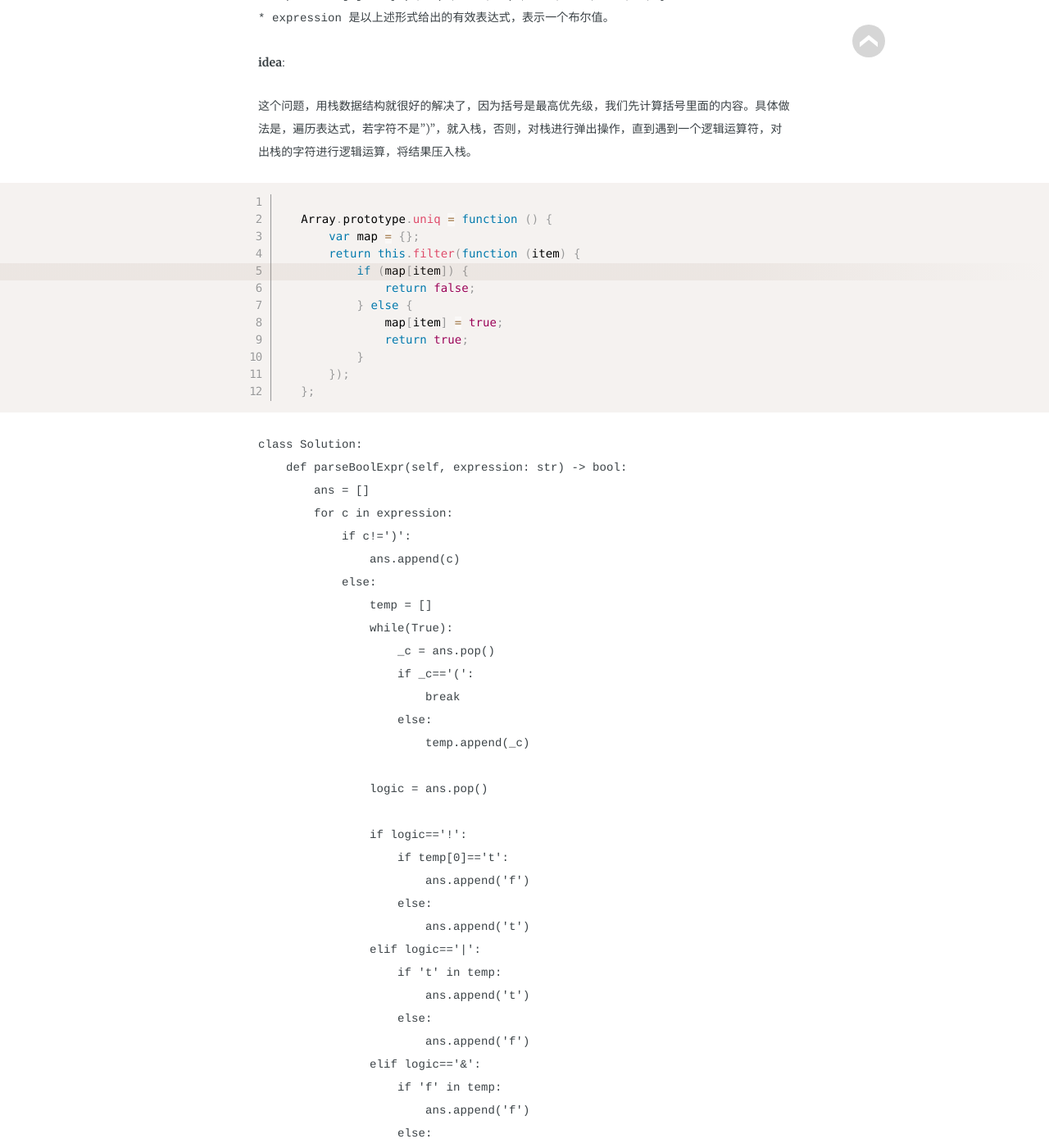
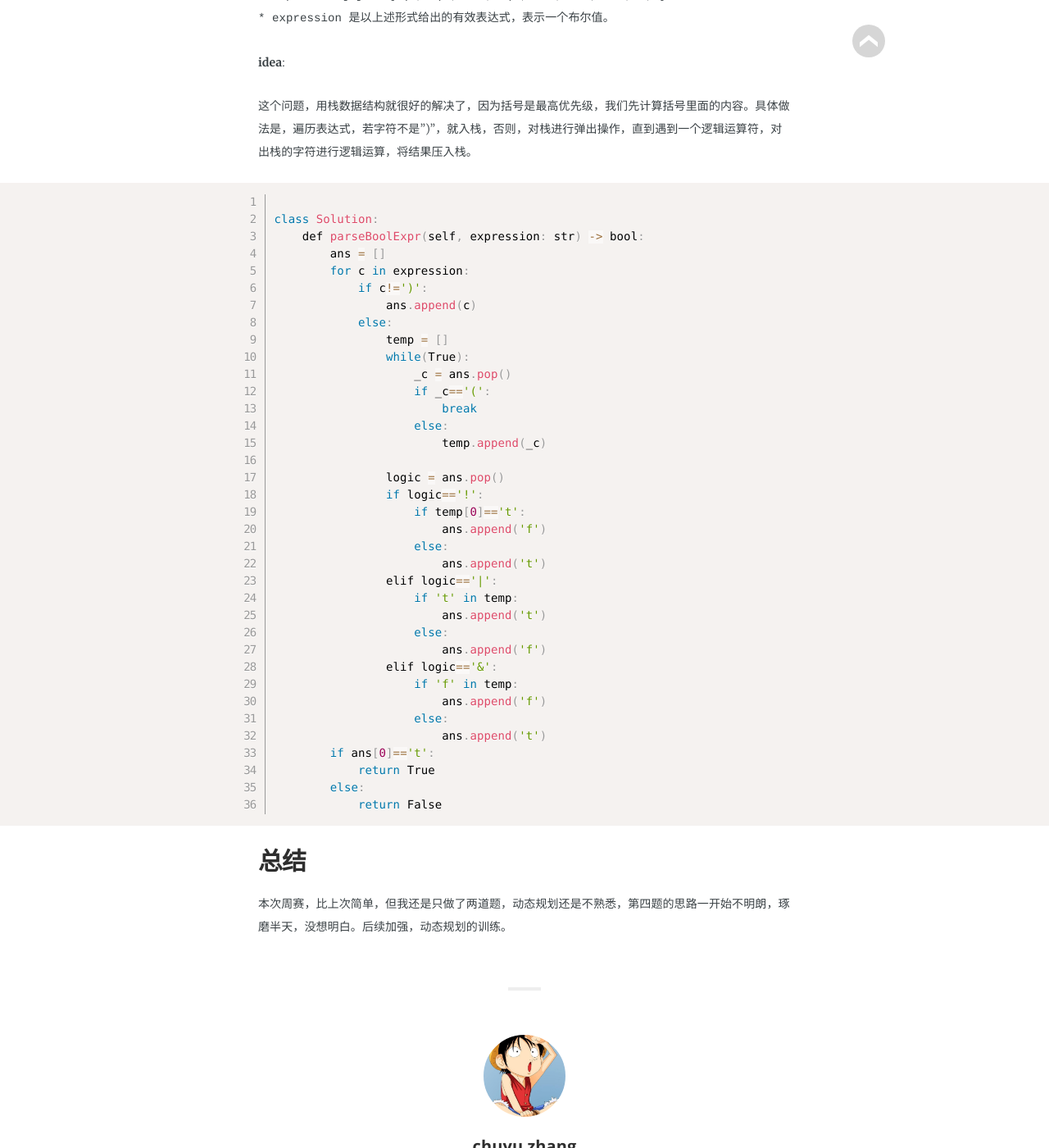
Before and after one commit to kleinzcy/kleinzcy.github.io, a Jekyll site: the page built from _posts/2019-06-30-Leetcode-143.md, in a window 1280 px wide and 1400 px high, scrolled down 7879 px. Shown: the whole window at 82% size. Built offline with Jekyll 4.4.1, drawn with Linux system fonts in a browser that asks for light colours; some web fonts are replaced; some of the changed text lies outside the part shown.

Commit message:
Update 第143场周赛

````diff
--- a/_posts/2019-06-30-Leetcode-143.md
+++ b/_posts/2019-06-30-Leetcode-143.md
@@ -234,20 +234,7 @@ class Solution:
 
 这个问题，用栈数据结构就很好的解决了，因为括号是最高优先级，我们先计算括号里面的内容。具体做法是，遍历表达式，若字符不是")"，就入栈，否则，对栈进行弹出操作，直到遇到一个逻辑运算符，对出栈的字符进行逻辑运算，将结果压入栈。
 
-<pre data-line="5" class="line-numbers language-javascript"><code>
-   Array.prototype.uniq = function () {
-       var map = {};
-       return this.filter(function (item) {
-           if (map[item]) {
-               return false;
-           } else {
-               map[item] = true;
-               return true;
-           }
-       });
-   };
-</code></pre>
-```
+<pre class="line-numbers language-javascript"><code>
 class Solution:
     def parseBoolExpr(self, expression: str) -> bool:
         ans = []
@@ -264,7 +251,6 @@ class Solution:
                         temp.append(_c)
 
                 logic = ans.pop()
-
                 if logic=='!':
                     if temp[0]=='t':
                         ans.append('f')
@@ -284,7 +270,7 @@ class Solution:
             return True
         else:
             return False
-```
+</code></pre>
 
 ## 总结
 
````
